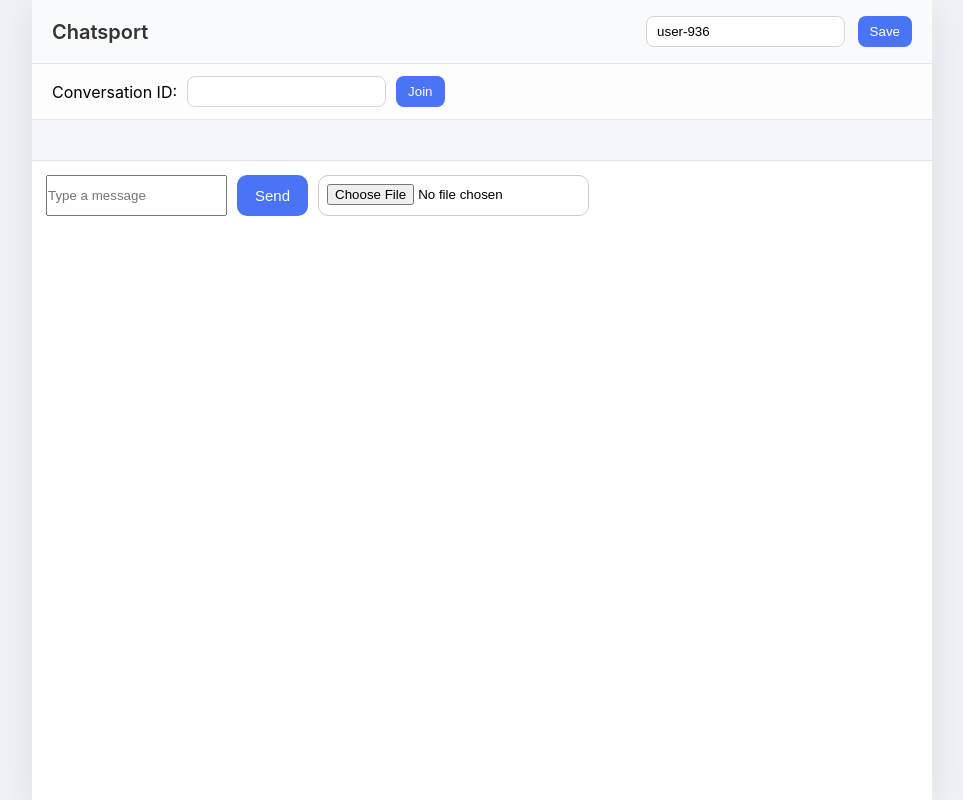
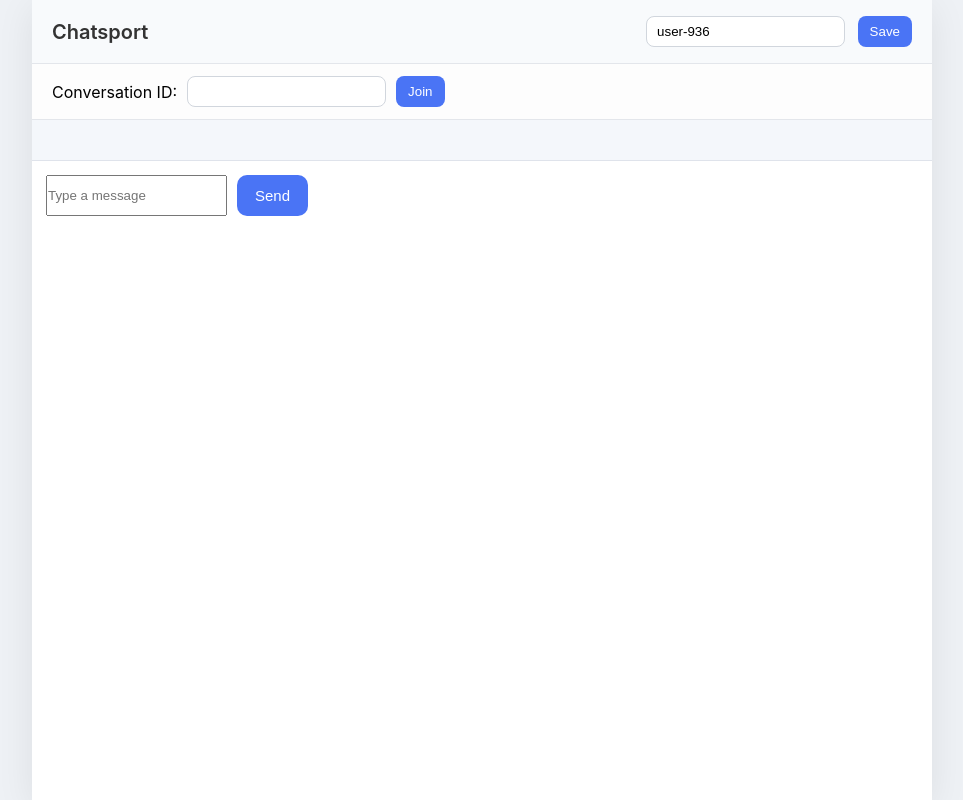
Before and after one commit to mithil-kp/Chatspot, a plain HTML site: page static/index.html in a window 1280 px wide. Shown: the whole page, without its empty margins (158-1121 px from the left). Drawn offline with Linux system fonts and the light colour scheme.

Commit message:
Refactor HTML structure and style for Chatspot

```diff
--- a/static/index.html
+++ b/static/index.html
@@ -5,7 +5,6 @@
   <meta name="viewport" content="width=device-width,initial-scale=1"/>
   <title>Chatspot</title>
 
-  <!-- ====== PROFESSIONAL SITE CSS (EMBEDDED) ====== -->
   <style>
     * {
         box-sizing: border-box;
@@ -159,13 +158,6 @@
         background: #3c63e1;
     }
 
-    .compose input[type="file"] {
-        background: #fff;
-        border: 1px solid #c8ced6;
-        padding: 8px;
-        border-radius: 10px;
-    }
-
     @keyframes fadeIn {
         from { opacity: 0; transform: translateY(6px); }
         to { opacity: 1; transform: translateY(0); }
@@ -198,7 +190,6 @@
       <div class="compose">
         <input id="text" placeholder="Type a message" />
         <button id="sendBtn">Send</button>
-        <input id="fileInput" type="file" />
       </div>
     </main>
   </div>
```
